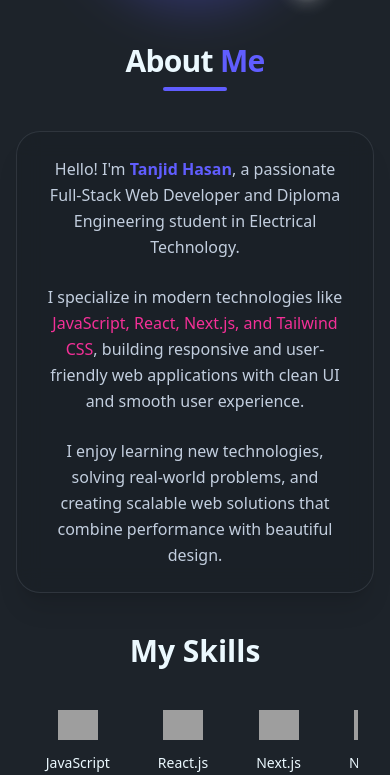
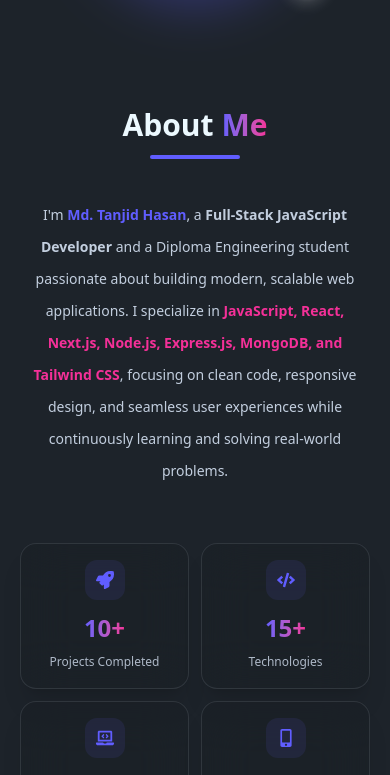
Before and after one commit to mdtanjidkhan/tanjid-portfolio, a Next.js app: page / in a window 390 px wide. Shown: the part 793-1568 px from the top of the page. Built offline with nearby package versions, Linux system fonts and the light colour scheme; grey boxes are pictures that could not be loaded.

Commit message:
Enhance About section with minimal UI, responsive typography, and scroll animations

```diff
--- a/package.json
+++ b/package.json
@@ -13,11 +13,13 @@
     "next": "16.2.6",
     "next-themes": "^0.4.6",
     "react": "19.2.4",
+    "react-countup": "^6.5.3",
     "react-dom": "19.2.4",
     "react-fast-marquee": "^1.6.5",
     "react-hook-form": "^7.76.1",
     "react-hot-toast": "^2.6.0",
     "react-icons": "^5.6.0",
+    "react-parallax-tilt": "^1.7.333",
     "react-simple-typewriter": "^5.0.1"
   },
   "devDependencies": {
--- a/src/components/about-section/About.jsx
+++ b/src/components/about-section/About.jsx
@@ -1,48 +1,217 @@
-"use client"
-import React from 'react';
-import { motion } from 'framer-motion';
+
+"use client";
+
+import { motion } from "framer-motion";
+
+// import { motion } from "framer-motion";
+import CountUp from "react-countup";
+import {
+  FaRocket,
+  FaCode,
+  FaLaptopCode,
+  FaMobileAlt,
+} from "react-icons/fa";
+
+const stats = [
+  {
+    end: 10,
+    suffix: "+",
+    label: "Projects Completed",
+    icon: FaRocket,
+  },
+  {
+    end: 15,
+    suffix: "+",
+    label: "Technologies",
+    icon: FaCode,
+  },
+  {
+    end: 1,
+    suffix: "+",
+    label: "Years Learning",
+    icon: FaLaptopCode,
+  },
+  {
+    end: 100,
+    suffix: "%",
+    label: "Responsive Design",
+    icon: FaMobileAlt,
+  },
+];
+
+const containerVariants = {
+  hidden: {},
+  visible: {
+    transition: {
+      staggerChildren: 0.15,
+    },
+  },
+};
+
+const cardVariants = {
+  hidden: {
+    opacity: 0,
+    y: 40,
+    scale: 0.9,
+  },
+  visible: {
+    opacity: 1,
+    y: 0,
+    scale: 1,
+    transition: {
+      duration: 0.6,
+      ease: "easeOut",
+    },
+  },
+};
+
+
 const About = () => {
   return (
-    <div className="container mx-auto px-4 md:px-8 md:py-16 flex flex-col items-center text-center">
-      <motion.div initial={{ opacity: 0, y: -20 }}
+    <section className="container mx-auto px-5 py-16 md:py-24 overflow-hidden">
+      {/* Heading */}
+      <motion.div
+        initial={{ opacity: 0, y: -30 }}
         whileInView={{ opacity: 1, y: 0 }}
-        viewport={{ once: true, amount: 0.2 }}
-        transition={{ duration: 0.6, ease: "easeOut" }}
-        className="mb-10">
+        viewport={{ once: false, amount: 0.5 }}
+        transition={{ duration: 0.7, ease: "easeOut" }}
+        className="text-center mb-10 md:mb-12"
+      >
+        <h2 className="text-3xl md:text-5xl font-bold">
+          About{" "}
+          <span className="bg-gradient-to-r from-primary to-secondary bg-clip-text text-transparent">
+            Me
+          </span>
+        </h2>
 
-        <h2 className="text-3xl md:text-4xl font-bold tracking-tight">
-          About <span className="text-primary">Me</span>
-        </h2>
-        <div className="w-16 h-1 bg-primary mx-auto mt-2 rounded-full"></div>
-
+        <motion.div
+          initial={{ width: 0 }}
+          whileInView={{ width: 90 }}
+          viewport={{ once: false }}
+          transition={{ duration: 0.6 }}
+          className="h-1 bg-primary rounded-full mx-auto mt-3"
+        />
       </motion.div>
 
-      {/*  */}
-      <motion.div
-        initial={{ opacity: 0, y: 40 }}
-        whileInView={{ opacity: 1, y: 0 }} //
-        viewport={{ once: true, amount: 0.2 }} //
-        transition={{ duration: 0.8, delay: 0.2, ease: "easeOut" }}
-        className="max-w-3xl mx-auto bg-base-200/50 backdrop-blur-md border border-base-content/10 p-6 sm:p-10 rounded-3xl shadow-xl space-y-6 text-base-content/80 text-base sm:text-lg md:text-xl leading-relaxed text-center"
+      {/* About Text */}
+      <motion.p
+        initial={{
+          opacity: 0,
+          x: -100,
+          filter: "blur(8px)",
+        }}
+        whileInView={{
+          opacity: 1,
+          x: 0,
+          filter: "blur(0px)",
+        }}
+        viewport={{
+          once: false,
+          amount: 0.4,
+        }}
+        transition={{
+          duration: 0.9,
+          ease: [0.22, 1, 0.36, 1],
+        }}
+        className="max-w-3xl mx-auto text-center text-sm sm:text-base md:text-lg leading-8 md:leading-9 text-base-content/80"
       >
-       <p>
-          Hello! I'm <span className="text-primary font-semibold">Tanjid Hasan</span>,
-          a passionate Full-Stack Web Developer and Diploma Engineering student in
-          Electrical Technology.
-        </p>
-        <p> I specialize in modern technologies like
-          <span className="text-secondary font-medium"> JavaScript, React, Next.js, and Tailwind CSS</span>, building responsive and user-friendly web applications with clean UI and smooth user experience.
-        </p>
-        <p>
-          I enjoy learning new technologies, solving real-world problems, and creating
-          scalable web solutions that combine performance with beautiful design.
-        </p>
+        I'm{" "}
+        <span className="font-semibold text-primary">
+          Md. Tanjid Hasan
+        </span>
+        , a{" "}
+        <span className="font-semibold">
+          Full-Stack JavaScript Developer
+        </span>{" "}
+        and a Diploma Engineering student passionate about building modern,
+        scalable web applications. I specialize in{" "}
+        <span className="font-semibold text-secondary">
+          JavaScript, React, Next.js, Node.js, Express.js, MongoDB, and
+          Tailwind CSS
+        </span>
+        , focusing on clean code, responsive design, and seamless user
+        experiences while continuously learning and solving real-world
+        problems.
+      </motion.p>
 
-      </motion.div>
+   {/*  */}
 
-    </div>
+   <motion.div
+      variants={containerVariants}
+      initial="hidden"
+      whileInView="visible"
+      viewport={{ once: false, amount: 0.2 }}
+      className="grid grid-cols-2 lg:grid-cols-4 gap-3 sm:gap-5 mt-14 max-w-5xl mx-auto"
+    >
+      {stats.map((stat, index) => {
+        const Icon = stat.icon;
+
+        return (
+          <motion.div
+            key={index}
+            variants={cardVariants}
+            whileHover={{
+              y: -10,
+              scale: 1.04,
+            }}
+            transition={{
+              type: "spring",
+              stiffness: 260,
+              damping: 18,
+            }}
+            className="group relative overflow-hidden rounded-2xl md:rounded-3xl border border-base-content/10 bg-base-200/40 backdrop-blur-xl p-4 md:p-6 shadow-xl"
+          >
+            {/* Animated Background */}
+            <div className="absolute inset-0 bg-gradient-to-br from-primary/10 via-transparent to-secondary/10 opacity-0 group-hover:opacity-100 transition-all duration-500" />
+
+            {/* Glow */}
+            <div className="absolute -top-10 -right-10 h-28 w-28 rounded-full bg-primary/10 blur-3xl opacity-0 group-hover:opacity-100 transition-all duration-500" />
+
+            {/* Icon */}
+            <motion.div
+              whileHover={{
+                rotate: 8,
+                scale: 1.15,
+              }}
+              transition={{ duration: 0.3 }}
+              className="relative mx-auto mb-3 flex h-10 w-10 md:h-14 md:w-14 items-center justify-center rounded-xl md:rounded-2xl bg-primary/10 text-lg md:text-2xl text-primary"
+            >
+              <Icon />
+            </motion.div>
+
+            {/* Number */}
+            <h3 className="relative text-center text-2xl sm:text-3xl md:text-4xl font-bold">
+              <span className="bg-gradient-to-r from-primary to-secondary bg-clip-text text-transparent">
+                <CountUp
+                  start={0}
+                  end={stat.end}
+                  duration={2}
+                //   enableScrollSpy
+                //   scrollSpyOnce
+                />
+                {stat.suffix}
+              </span>
+            </h3>
+
+            {/* Label */}
+            <p className="relative  text-center mt-2 text-xs sm:text-sm md:text-base text-base-content/70 leading-5">
+              {stat.label}
+            </p>
+
+            {/* Bottom Border Animation */}
+            <motion.div
+              initial={{ width: 0 }}
+              whileHover={{ width: "100%" }}
+              transition={{ duration: 0.35 }}
+              className="absolute bottom-0 left-0 h-1 bg-gradient-to-r from-primary to-secondary"
+            />
+          </motion.div>
+        );
+      })}
+    </motion.div>
 
 
+    </section>
   );
 };
 
```
Also changed, not shown: 1 other file (tests, documents, lock files or other folders).
